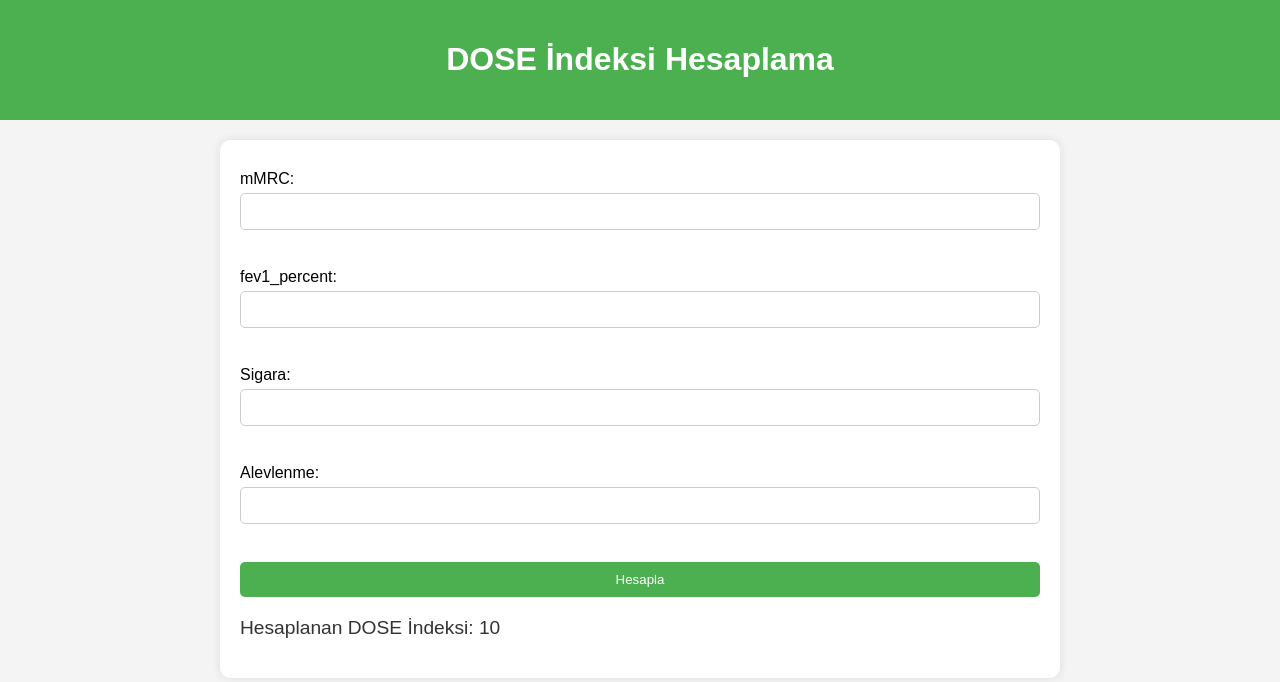
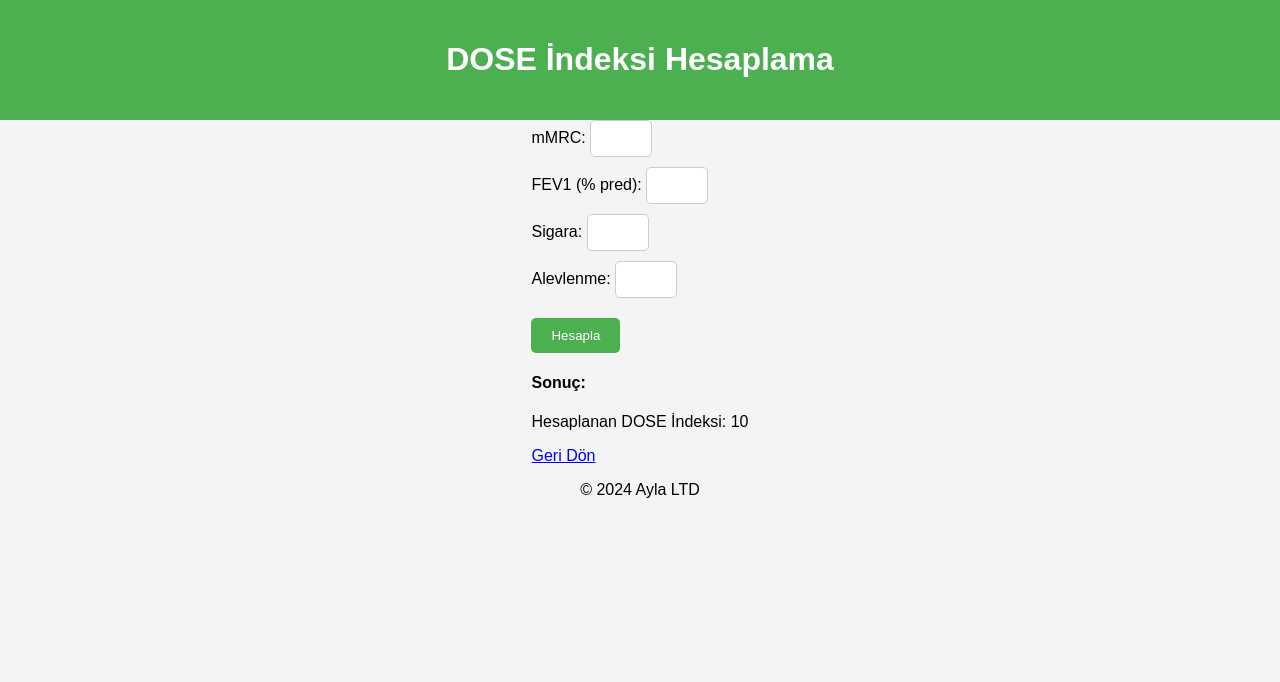
Before and after one commit to MuMSuZ/pulmo, a Flask app: template koah/dose/templates/dose.html in a window 1280 px wide. Shown: the top 682 px of the page. Run offline with Flask 3, Linux system fonts and the light colour scheme; the template is opened without the code that fills it: most values are stand-ins (such as "Sample title", 1, 10 or a date in 2020).

Commit message:
add and update all

```diff
--- a/koah/dose/templates/dose.html
+++ b/koah/dose/templates/dose.html
@@ -1,5 +1,5 @@
 <!DOCTYPE html>
-<html lang="en">
+<html lang="tr">
 <head>
     <meta charset="UTF-8">
     <meta name="viewport" content="width=device-width, initial-scale=1.0">
@@ -8,26 +8,45 @@
 </head>
 <body>
     <header>
+        <div class="container">
             <h1>DOSE İndeksi Hesaplama</h1>
+        </div>
     </header>
-    <main>
-        <form id="doseForm" onsubmit="calculateDose(event)">
+    <div class="container mt-5">
+        <form id="doseForm" action="/calculate" method="post" onsubmit="calculateDose(event)">
+            <div class="form-group">
                 <label for="dyspnea">mMRC:</label>
-            <input type="number" name="dyspnea" min="0" max="3" required><br>
-            <label for="obstruction">fev1_percent:</label>
-            <input type="number" name="obstruction" min="0" max="3" required><br>
+                <input type="number" class="form-control" id="dyspnea" name="dyspnea" min="0" max="3" required>
+            </div>
+            <div class="form-group">
+                <label for="obstruction">FEV1 (% pred):</label>
+                <input type="number" class="form-control" id="obstruction" name="obstruction" min="0" max="3" required>
+            </div>
+            <div class="form-group">
                 <label for="smoking_status">Sigara:</label>
-            <input type="number" name="smoking_status" min="0" max="1" required><br>
+                <input type="number" class="form-control" id="smoking_status" name="smoking_status" min="0" max="1" required>
+            </div>
+            <div class="form-group">
                 <label for="exacerbations">Alevlenme:</label>
-            <input type="number" name="exacerbations" min="0" max="2" required><br>
-            <button type="submit">Hesapla</button>
+                <input type="number" class="form-control" id="exacerbations" name="exacerbations" min="0" max="2" required>
+            </div>
+            <div class="button-container">
+                <button type="submit" class="btn btn-primary">Hesapla</button>
+            </div>
         </form>
-        <div id="result">
         {% if score is not none %}
+        <div class="result mt-4">
+            <h4>Sonuç:</h4>
             <p>Hesaplanan DOSE İndeksi: {{ score }}</p>
+        </div>
         {% endif %}
+        <div class="button-container mt-4">
+            <a href="https://mumsuz.github.io/drfaigteymurlu.github.io/hesaplama.html" class="btn btn-secondary">Geri Dön</a>
         </div>
-    </main>
+    </div>
+    <footer class="footer">
+        <p>&copy; 2024 Ayla LTD</p>
+    </footer>
     <script src="/static/dose.js"></script>
 </body>
 </html>
```
Also changed, not shown: koah/dose/templates/okdose.html (added, +33 -0 lines). Lines whose indentation alone changed are shown as unchanged.
